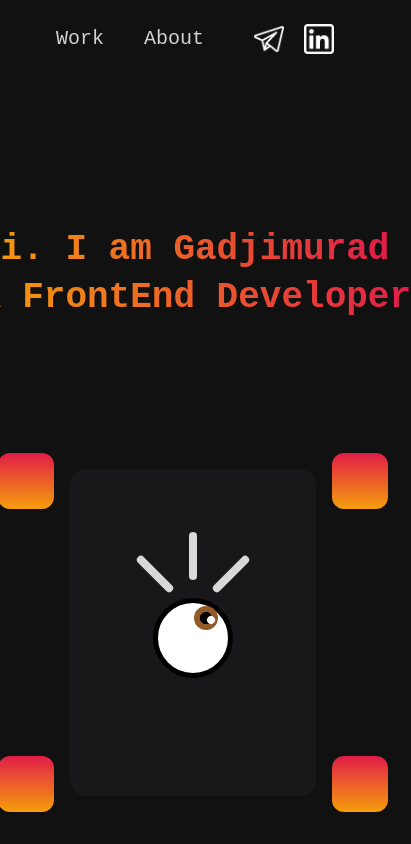
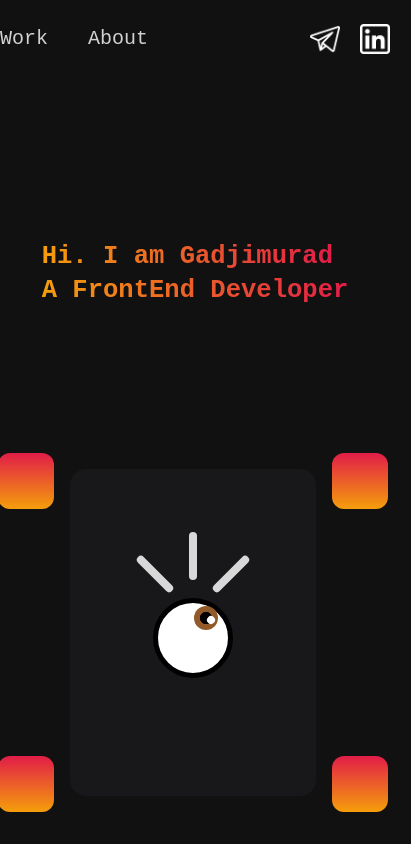
Before and after one commit to gadji9/portfolio, a React (Vite) app: page / in a window 390 px wide. Shown: the top 844 px of the page, 411 px wide, since content can reach past the window. Built offline with nearby package versions, Linux system fonts and the light colour scheme; a web font is replaced by a local one.

Commit message:
Add little responsiveness

```diff
--- a/src/components/composition/Header/index.tsx
+++ b/src/components/composition/Header/index.tsx
@@ -5,7 +5,7 @@ import LinkedInImg from "@/assets/linkedin.png";
 
 const Header: FunctionComponent = () => {
     return (
-        <div className="w-full flex justify-between items-center ">
+        <div className="lg:px-36 ignore-padding w-full flex justify-between items-center">
             <div className="w-[30%] text-xl flex gap-10">
                 <AppLink title="Work" href="/" inNewTab={false} />
                 <AppLink title="About" href="/About" inNewTab={false} />
--- a/src/index.css
+++ b/src/index.css
@@ -35,7 +35,6 @@ body {
 	min-height: 100%;
 	width: 100%;
 	background-color: rgb(17,17,17);
-    overflow-x: hidden;
 }
 #root {
 	height: 100%;
@@ -67,7 +66,7 @@ table {
 
 :root {
     --font-body: clamp(1rem, .8852rem + .4898vw, 1.375rem);
-    --font-h2: clamp(1.875rem, 1.301rem + 2.449vw, 3.95rem);
+    --font-h2: clamp(1.5rem, 1rem + 2.449vw, 3.95rem);
     --font-h1: clamp(3.2rem, .5692rem + 8.238vw, 13.75rem);
 }
 
--- a/src/layouts/DefaultLayout.tsx
+++ b/src/layouts/DefaultLayout.tsx
@@ -7,7 +7,7 @@ const Header = lazy(() => import("@/components/composition/Header"));
 const DefaultLayout: FunctionComponent<Children> = ({ children }) => {
     console.log("message");
     return (
-        <div className="h-full w-full xl:px-36 lg:px-20 pt-6 px-14">
+        <div className="h-full w-full xl:px-36 lg:px-20 pt-6 px-14 overflow-x-hidden">
             <Suspense fallback={""}>
                 <Header />
                 <div className="h-full w-full mt-10 mb-10">{children}</div>
--- a/src/pages/main/index.tsx
+++ b/src/pages/main/index.tsx
@@ -10,10 +10,10 @@ const MainPage: FunctionComponent = () => {
                 <div className="size-to-end  flex lg:flex-row flex-col justify-between items-center ">
                     <div className="2xl:max-w-[600px] lg:max-w-[350px] max-w-[600px] h-full flex flex-col justify-center ">
                         <div className="whitespace-nowrap">
-                            <h1 className="font-extrabold text-transparent 2xl:text-6xl text-4xl bg-clip-text bg-gradient-to-r from-amber-500 to-rose-600 w-fit pb-2">
+                            <h1 className="font-extrabold text-transparent 2xl:text-6xl lg:text-4xl text-h2 bg-clip-text bg-gradient-to-r from-amber-500 to-rose-600 w-fit pb-2">
                                 Hi. I am Gadjimurad
                             </h1>
-                            <h2 className="font-extrabold text-transparent 2xl:text-6xl text-4xl bg-clip-text bg-gradient-to-r from-amber-500 to-rose-600 w-fit">
+                            <h2 className="font-extrabold text-transparent 2xl:text-6xl lg:text-4xl text-h2 bg-clip-text bg-gradient-to-r from-amber-500 to-rose-600 w-fit">
                                 A FrontEnd Developer
                             </h2>
                         </div>
```
